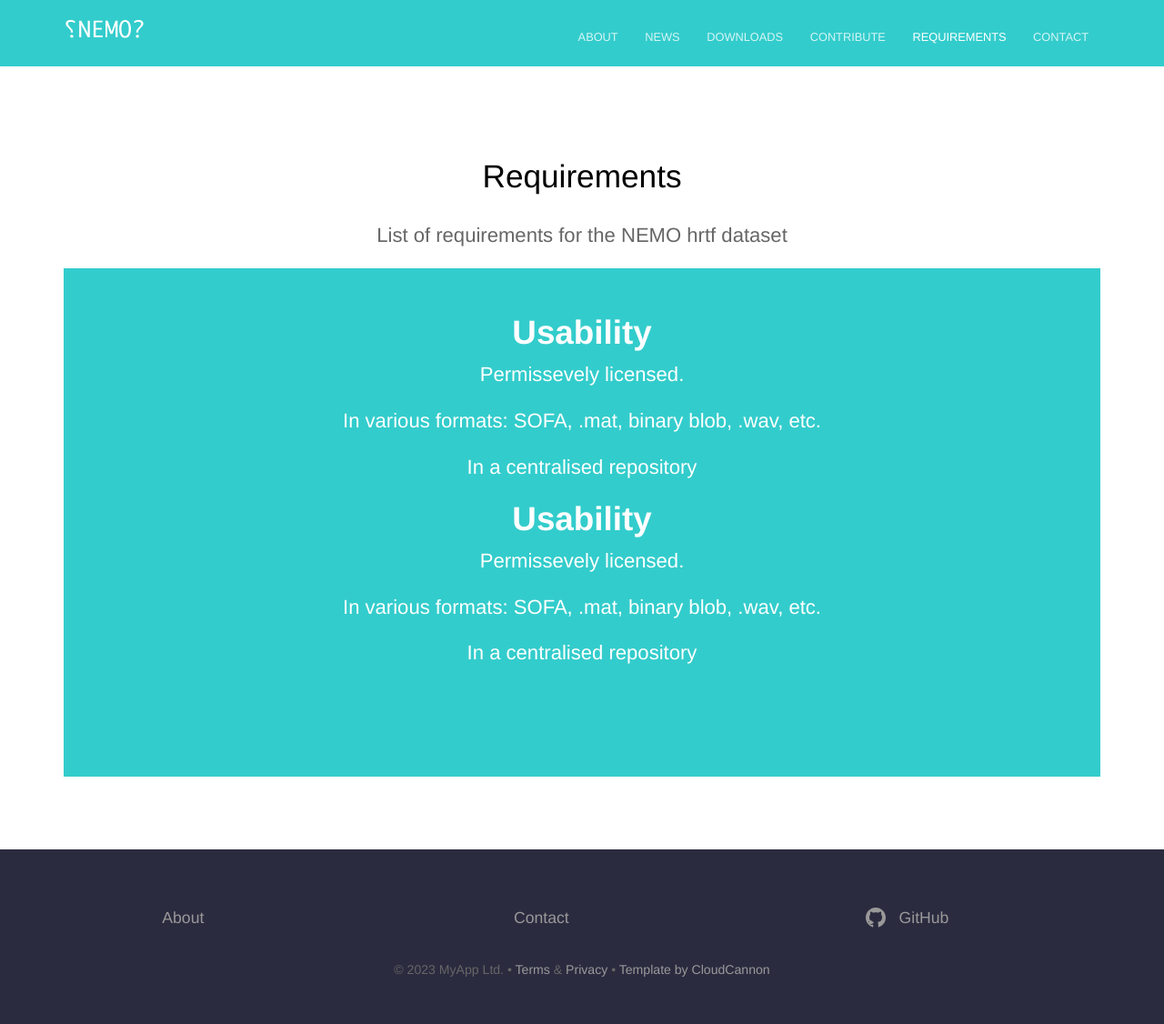
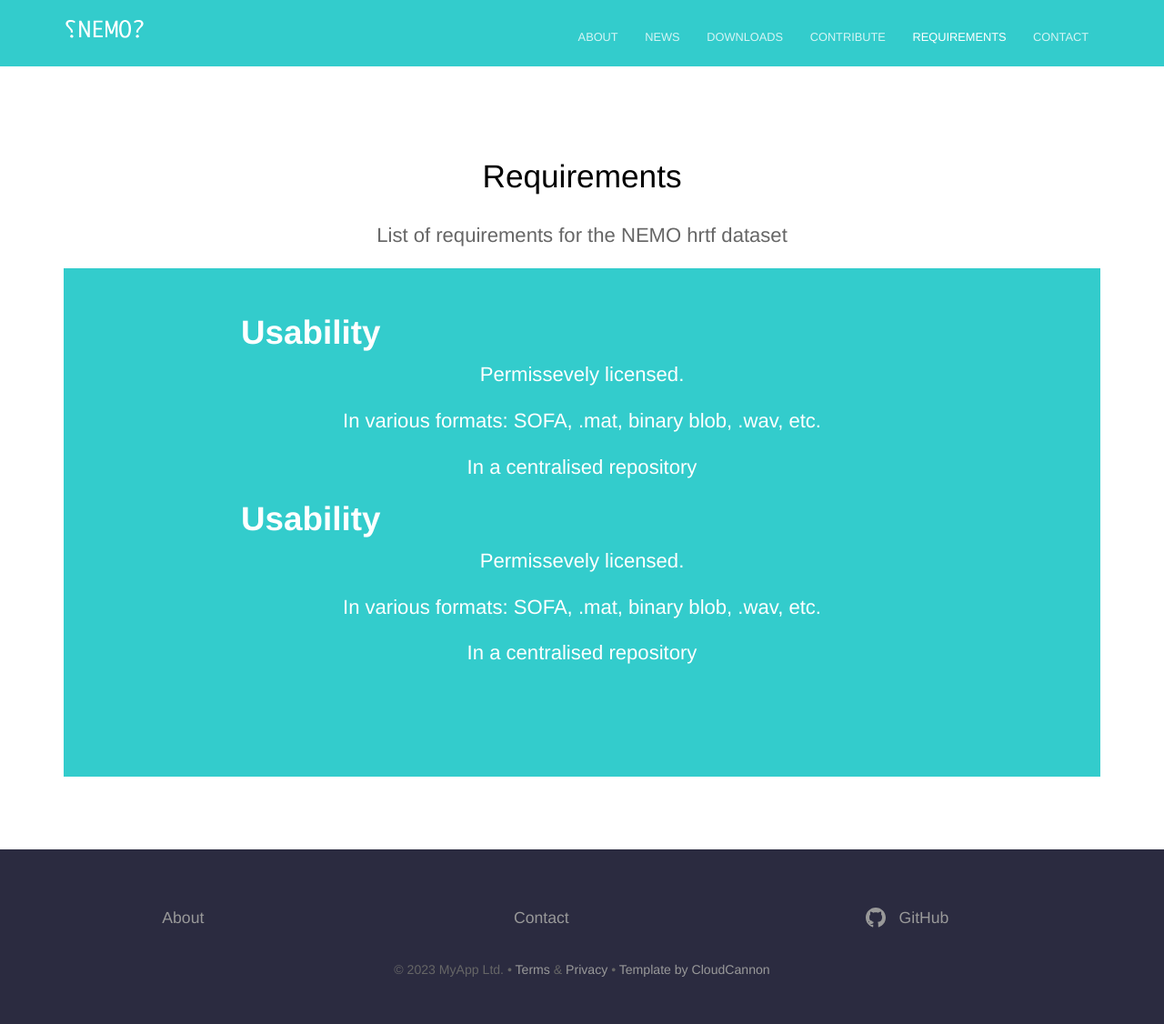
Before and after one commit to TheNEMOproject/TheNEMOproject.github.io, a Jekyll site: the page built from requirements.html, in a window 1280 px wide. Shown: the whole page at 91% size. Built offline with Jekyll 4.4.1, drawn with Linux system fonts in a browser that asks for light colours.

Commit message:
Update requirements.html

```diff
--- a/requirements.html
+++ b/requirements.html
@@ -2,7 +2,7 @@
 title: Requirements
 description: List of requirements for the NEMO hrtf dataset
 ---
-<section class="hero">
+<section class="hero_left">
 	<div class="text-container">
 		<h1 class="editable"><strong>Usability</strong></h1>
 		<p class="subtext editable">Permissevely licensed.</p>
```
